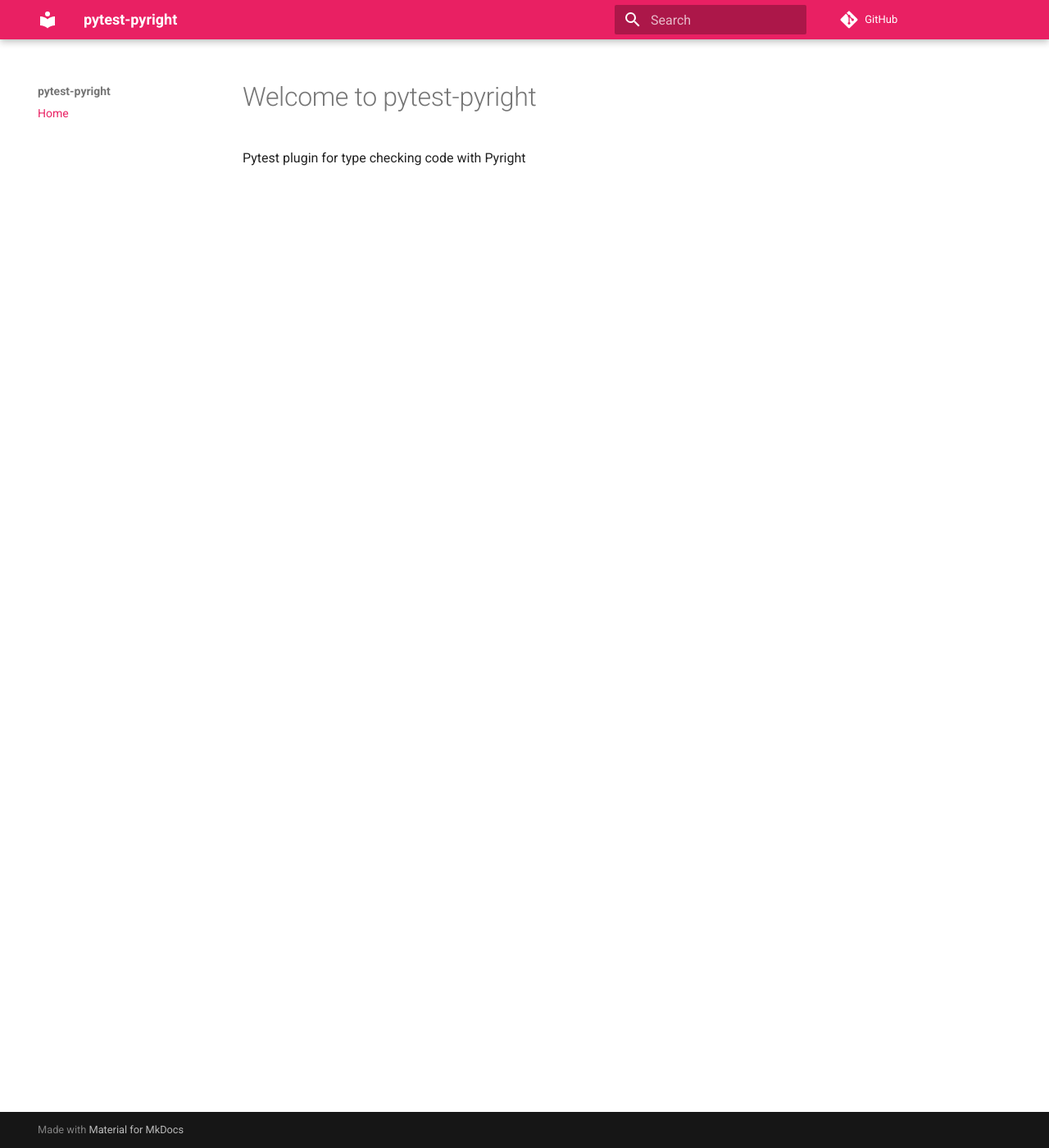
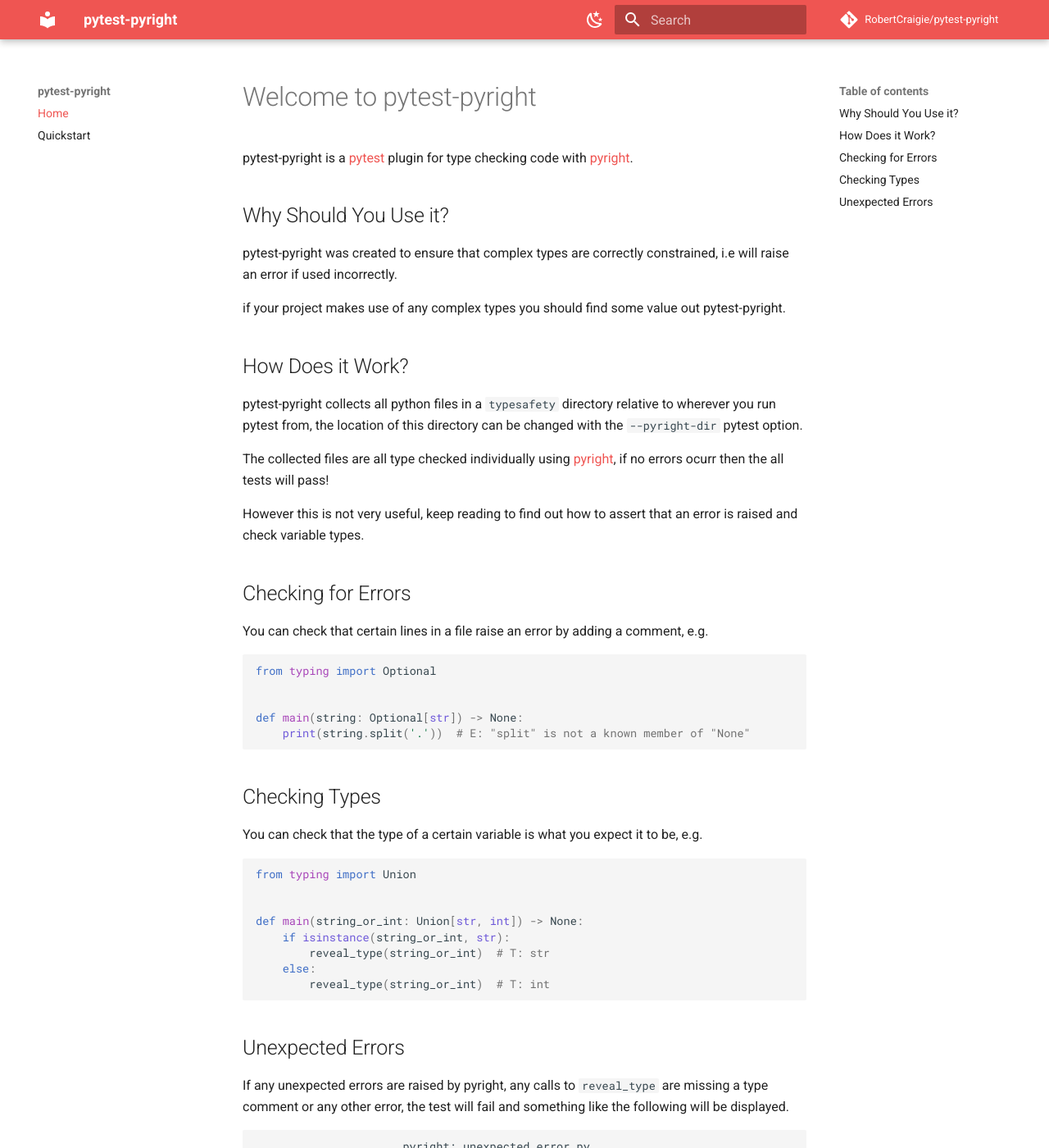
Before and after one commit to RobertCraigie/pytest-pyright, an MkDocs documentation site: the page built from docs/index.md, in a window 1280 px wide and 1400 px high. Shown: the whole window at 82% size. Built offline with MkDocs 1.6.1 and Material for MkDocs 9.7.7, drawn with Linux system fonts in a browser that asks for light colours; comment, search, counter and statistics services are not loaded; old or Windows-style settings are respelled for this version of MkDocs; some of the changed text lies outside the part shown.

Commit message:
docs: update index and add quickstart

````diff
--- a/dev-requirements.txt
+++ b/dev-requirements.txt
@@ -1,3 +1,3 @@
 tox
-mkdocs
-mkdocs-material
+mkdocs==1.2.1
+mkdocs-material==7.1.10
--- a/docs/index.md
+++ b/docs/index.md
@@ -1,3 +1,41 @@
 # Welcome to pytest-pyright
 
-Pytest plugin for type checking code with Pyright
+pytest-pyright is a [pytest](https://pytest.org/) plugin for type checking code with [pyright](https://github.com/microsoft/pyright).
+
+## Why Should You Use it?
+
+pytest-pyright was created to ensure that complex types are correctly constrained, i.e will raise an error if used incorrectly.
+
+if your project makes use of any complex types you should find some value out pytest-pyright.
+
+## How Does it Work?
+
+pytest-pyright collects all python files in a `typesafety` directory relative to wherever you run pytest from, the location of this directory can be changed with the `--pyright-dir` pytest option.
+
+The collected files are all type checked individually using [pyright](https://github.com/microsoft/pyright), if no errors ocurr then the all tests will pass!
+
+However this is not very useful, keep reading to find out how to assert that an error is raised and check variable types.
+
+## Checking for Errors
+
+You can check that certain lines in a file raise an error by adding a comment, e.g.
+
+```py
+--8<-- "docs/src/index/errors.py"
+```
+
+## Checking Types
+
+You can check that the type of a certain variable is what you expect it to be, e.g.
+
+```py
+--8<-- "docs/src/index/types.py"
+```
+
+## Unexpected Errors
+
+If any unexpected errors are raised by pyright, any calls to `reveal_type` are missing a type comment or any other error, the test will fail and something like the following will be displayed.
+
+```
+--8<-- "docs/src/index/error.txt"
+```
--- /dev/null
+++ b/docs/src/index/error.txt
@@ -0,0 +1,11 @@
+_____________________ pyright: unexpected_error.py _____________________
+1 | from typing import TypedDict
+2 |
+3 |
+4 | class Data(TypedDict, total=False):
+5 |     points: int
+6 |
+7 |
+8 | def data_handler(data: Data) -> None:
+9 |     print(data['points'])
+E | Unexpected error: Could not access item in TypedDict
--- /dev/null
+++ b/docs/src/index/errors.py
@@ -0,0 +1,5 @@
+from typing import Optional
+
+
+def main(string: Optional[str]) -> None:
+    print(string.split('.'))  # E: "split" is not a known member of "None"
--- /dev/null
+++ b/docs/src/index/types.py
@@ -0,0 +1,8 @@
+from typing import Union
+
+
+def main(string_or_int: Union[str, int]) -> None:
+    if isinstance(string_or_int, str):
+        reveal_type(string_or_int)  # T: str
+    else:
+        reveal_type(string_or_int)  # T: int
--- a/mkdocs.yml
+++ b/mkdocs.yml
@@ -1,14 +1,41 @@
+strict: true
+site_url: https://example.com/
+site_dir: build/site
 site_name: pytest-pyright
 site_description: Pytest plugin for typechecking code with Pyright
 site_author: Robert Craigie
 
+repo_name: RobertCraigie/pytest-pyright
+repo_url: https://github.com/RobertCraigie/pytest-pyright
+
 theme:
   name: material
   palette:
-    primary: pink
-    accent: pink
+    - scheme: default
+      primary: red
+      accent: red
+      toggle:
+        icon: material/weather-night
+        name: Switch to dark mode
+    - scheme: slate
+      primary: pink
+      accent: pink
+      toggle:
+        icon: material/weather-sunny
+        name: Switch to light mode
+  # TODO
+  # logo: 'logo.svg'
+  # favicon: 'favicon.png'
+  font:
+    text: Roboto
+    code: Roboto Mono
 
-repo_url: https://github.com/RobertCraigie/pytest-pyright
+markdown_extensions:
+  - admonition
+  - pymdownx.snippets
+  - pymdownx.highlight
+  - pymdownx.superfences
 
-pages:
+nav:
 - Home: index.md
+- Quickstart: quickstart.md
````
Also changed, not shown: docs/quickstart.md (added, +46 -0 lines), docs/src/index/unexpected_error.py (added, +10 -0 lines), docs/src/quickstart.py (added, +16 -0 lines).
